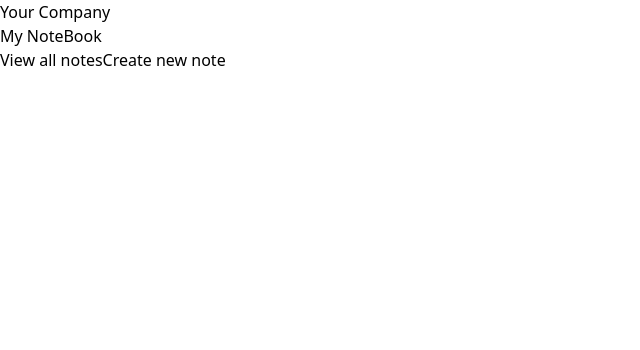
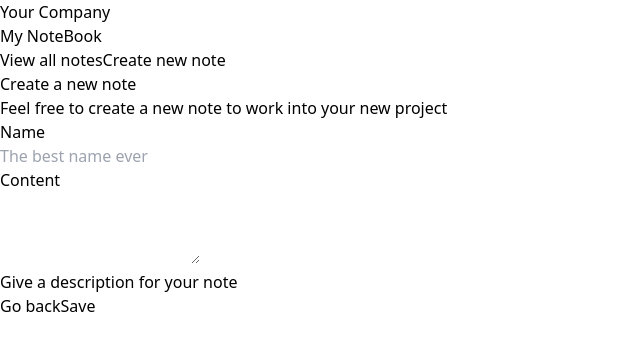
Before and after one commit to sesp13/my-notebook, a React (Vite) app: page / in a window 1280 px wide. Shown: the top 350 px of the page, without its empty margins (0-640 px from the left). Built offline with nearby package versions, Linux system fonts and the light colour scheme.

Commit message:
create ui for new note form

```diff
--- a/src/App.tsx
+++ b/src/App.tsx
@@ -1,9 +1,11 @@
 import { Header } from './components';
+import { NewNotePage } from './pages';
 
 export default function App() {
   return (
     <>
       <Header />
+      <NewNotePage />
     </>
   );
 }
--- a/src/components/header/Header.tsx
+++ b/src/components/header/Header.tsx
@@ -2,7 +2,7 @@ import { Popover } from '@headlessui/react';
 
 export const Header = () => {
   return (
-    <header className="bg-lime-900">
+    <header className="bg-green-800">
       <nav
         className="mx-auto flex max-w-7xl items-center justify-between p-6 lg:px-8"
         aria-label="Global"
--- /dev/null
+++ b/src/pages/NewNote/NewNoteForm.tsx
@@ -0,0 +1,75 @@
+export const NewNoteForm = () => {
+  return (
+    <form>
+      <div className="space-y-12">
+        <div className="border-b border-gray-900/10 pb-12">
+          <h1 className=" font-semibold leading-7 text-green-900 text-3xl">
+            Create a new note
+          </h1>
+          <p className="mt-1 text-sm leading-6 text-gray-600">
+            Feel free to create a new note to work into your new project
+          </p>
+
+          <div className="mt-5">
+            <div className="">
+              <label
+                htmlFor="name"
+                className="block text-sm font-medium leading-6 text-green-800"
+              >
+                Name
+              </label>
+              <div className="mt-2">
+                <div className="flex rounded-md shadow-sm ring-1 ring-inset ring-gray-300 focus-within:ring-2 focus-within:ring-inset focus-within:ring-green-800 ">
+                  <input
+                    type="text"
+                    name="name"
+                    id="username"
+                    autoComplete="username"
+                    className="block flex-1 border-0 bg-transparent py-1.5 pl-1 text-gray-900 placeholder:text-gray-400 focus:ring-0 sm:text-sm sm:leading-6"
+                    placeholder="The best name ever"
+                  />
+                </div>
+              </div>
+            </div>
+
+            <div className="mt-4">
+              <label
+                htmlFor="about"
+                className="block text-sm font-medium leading-6 text-green-800"
+              >
+                Content
+              </label>
+              <div className="mt-2">
+                <textarea
+                  id="about"
+                  name="about"
+                  rows={3}
+                  className="block w-full rounded-md border-0 py-1.5 text-gray-900 shadow-sm ring-1 ring-inset ring-gray-300 placeholder:text-gray-400 focus:ring-2 focus:ring-inset focus:ring-green-800"
+                  defaultValue={''}
+                />
+              </div>
+              <p className="mt-3 text-sm leading-6 text-gray-600">
+                Give a description for your note
+              </p>
+            </div>
+          </div>
+        </div>
+      </div>
+
+      <div className="mt-6 flex items-center justify-end gap-x-6">
+        <button
+          type="button"
+          className="text-sm font-semibold leading-6 text-gray-900"
+        >
+          Go back
+        </button>
+        <button
+          type="submit"
+          className="rounded-md bg-green-800 px-3 py-2 text-sm font-semibold text-white shadow-sm hover:bg-indigo-500 focus-visible:outline focus-visible:outline-2 focus-visible:outline-offset-2 focus-visible:outline-indigo-600"
+        >
+          Save
+        </button>
+      </div>
+    </form>
+  );
+};
--- /dev/null
+++ b/src/pages/NewNote/NewNotePage.tsx
@@ -0,0 +1,9 @@
+import { NewNoteForm } from "./NewNoteForm"
+
+export const NewNotePage = () => {
+  return (
+    <div className="p-12">
+      <NewNoteForm />
+    </div>
+  )
+}
--- /dev/null
+++ b/src/pages/NewNote/index.ts
@@ -0,0 +1,2 @@
+export * from './NewNoteForm';
+export * from './NewNotePage';
--- /dev/null
+++ b/src/pages/index.ts
@@ -0,0 +1 @@
+export * from './NewNote';
```
